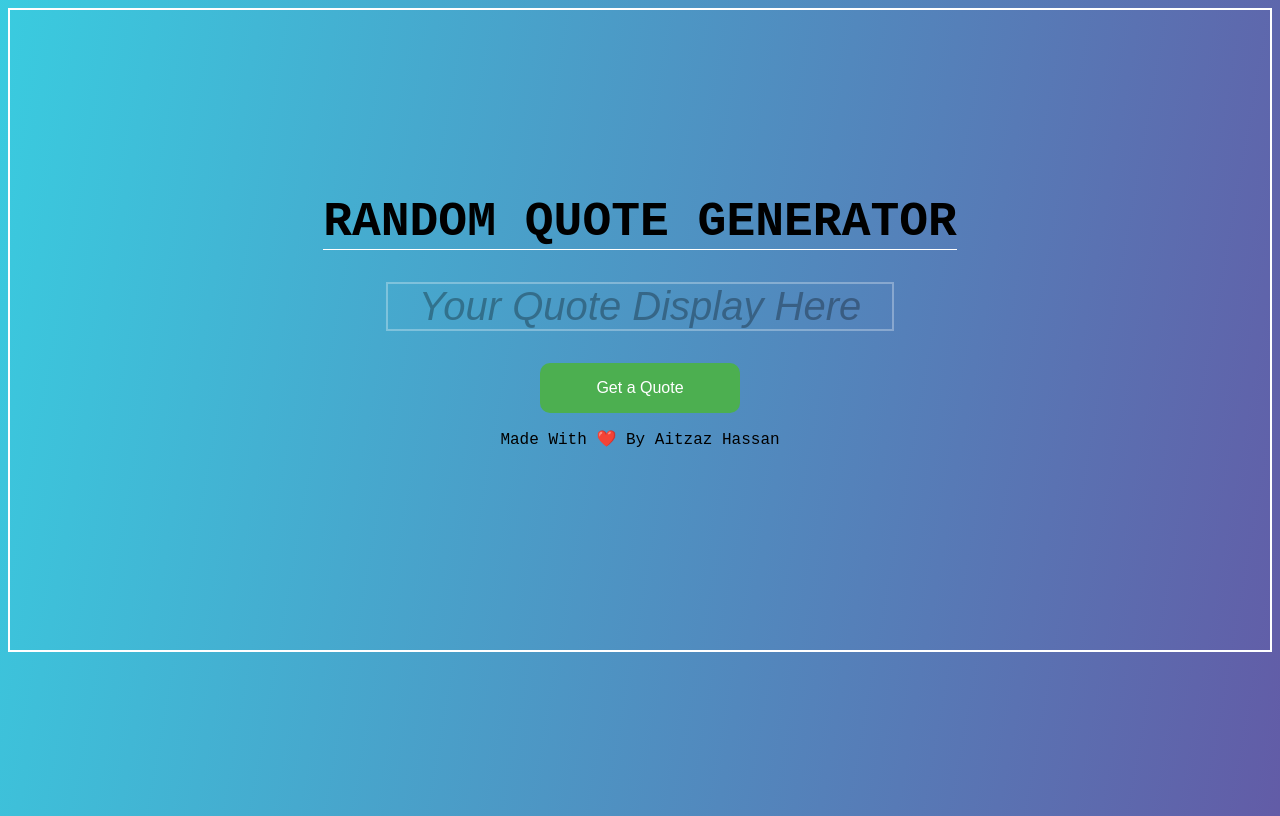
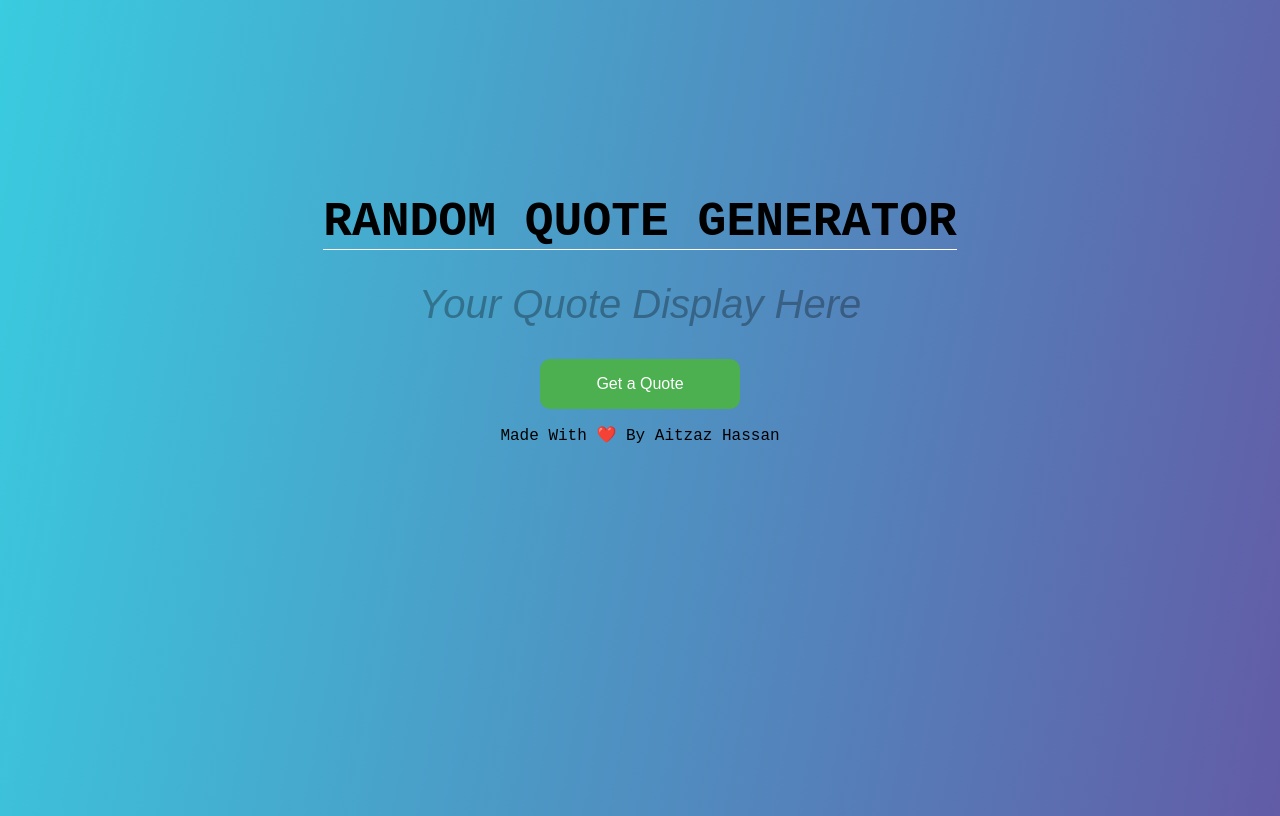
Before and after one commit to Aitzaz-Hakro/JavaScript_Learning, a plain HTML site: page QuoteGenerator/index.html in a window 1280 px wide. Drawn offline with Linux system fonts and the light colour scheme.

Commit message:
improved Quote Generator web

```diff
--- a/QuoteGenerator/index.html
+++ b/QuoteGenerator/index.html
@@ -8,7 +8,7 @@
 </head>
 <body>
 
-    <div class="container" style="border: 2px solid white;">
+    <div class="container">
         <span style="font-size: 3rem; margin-bottom: 2rem; border-bottom: 1px solid white; text-transform: uppercase; font-weight: bolder;">Random Quote Generator</span>
         <div class="quoteDisplay">your quote display here</div>
         <button class="quoteButton" onclick="getQuote()">Get a Quote</button>
--- a/QuoteGenerator/style.css
+++ b/QuoteGenerator/style.css
@@ -29,7 +29,6 @@ body{
     margin-bottom: 2rem;
     width: 40%;
     height: auto;
-    border: 2px solid white;
 }
 .quoteDisplay:hover{
     opacity: 100%;
```
Also changed, not shown: ColorGenerator/index.html (+0 -3 lines).
